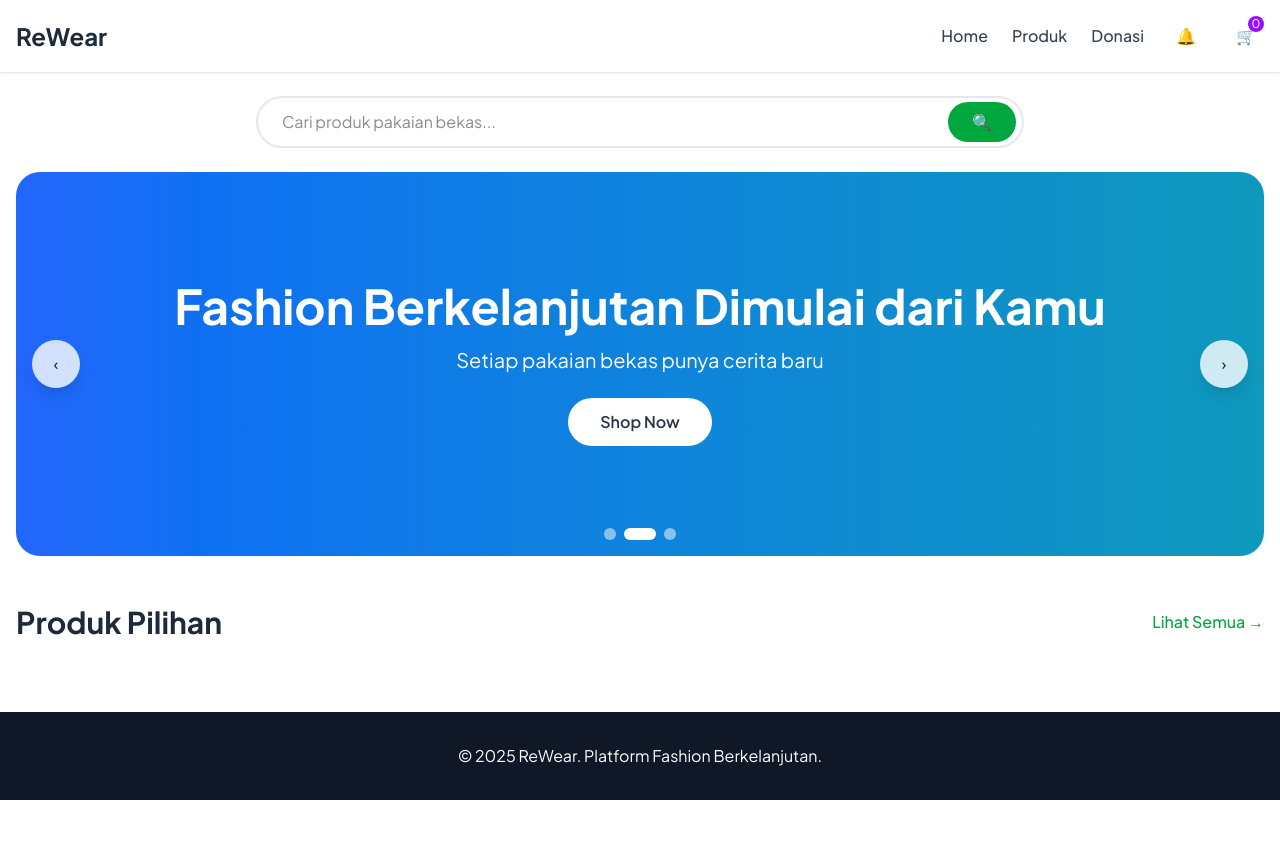
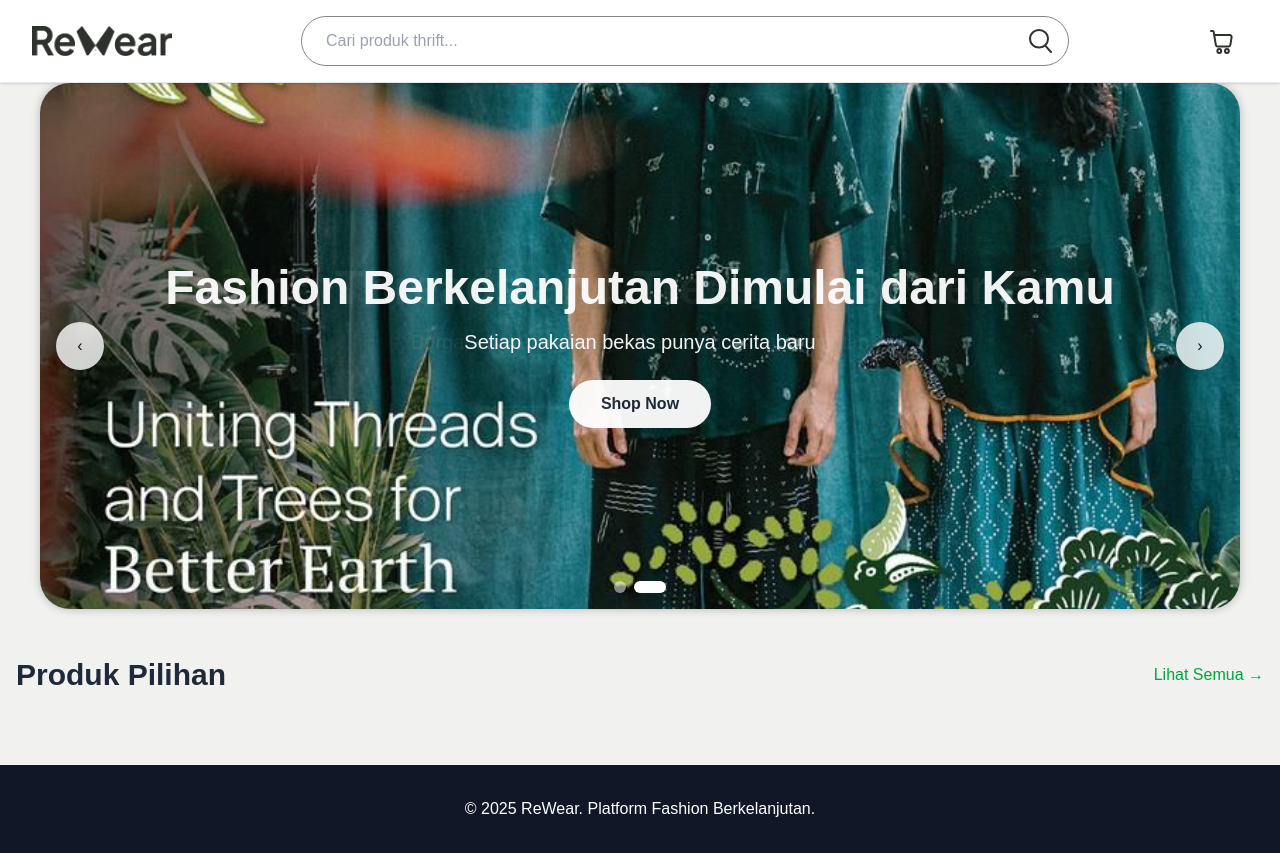
Before and after one commit to greeyash/rewear-app, a Next.js app: page / in a window 1280 px wide. Before the commit the page ends 800 px from the top, so only its background shows below. Built offline with nearby package versions, Linux system fonts and the light colour scheme; no server answers.

Commit message:
update home

```diff
--- a/app/page.tsx
+++ b/app/page.tsx
@@ -5,6 +5,7 @@ import { Plus_Jakarta_Sans } from "next/font/google";
 import Link from "next/link";
 import { useState, useEffect } from "react";
 import { useRouter } from "next/navigation";
+import Image from 'next/image';
 
 const plusJakarta = Plus_Jakarta_Sans({
   subsets: ["latin"],
@@ -40,26 +41,18 @@ export default function Home() {
   const [currentSlide, setCurrentSlide] = useState(0);
   const [donations, setDonations] = useState<Donation[]>([]);
   const [products, setProducts] = useState<Product[]>([]);
+  const [searchQuery, setSearchQuery] = useState('');
 
-  // Hero slides
+
+  // Hero slides - hanya 2 slide
   const heroSlides = [
     {
       title: "Uniting Threads and Trees for Better Earth",
-      subtitle: "Bergabunglah dalam gerakan fashion berkelanjutan",
-      image: "/hero1.jpg",
-      color: "from-emerald-600 to-teal-600"
+      subtitle: "Bergabunglah dalam gerakan fashion berkelanjutan"
     },
     {
       title: "Fashion Berkelanjutan Dimulai dari Kamu",
-      subtitle: "Setiap pakaian bekas punya cerita baru",
-      image: "/hero2.jpg",
-      color: "from-blue-600 to-cyan-600"
-    },
-    {
-      title: "Belanja Cerdas, Selamatkan Bumi",
-      subtitle: "Kurangi limbah tekstil dengan gaya",
-      image: "/hero3.jpg",
-      color: "from-purple-600 to-pink-600"
+      subtitle: "Setiap pakaian bekas punya cerita baru"
     }
   ];
 
@@ -122,60 +115,126 @@ export default function Home() {
   };
 
   return (
-    <div className={`min-h-screen bg-white ${plusJakarta.className}`}>
-      {/* Header */}
-      <header className="bg-white shadow-sm sticky top-0 z-50">
-        <div className="max-w-7xl mx-auto px-4 py-4 flex items-center justify-between">
-          <Link href="/">
-            <h1 className="text-2xl font-bold text-gray-800 cursor-pointer hover:text-green-600">
-              ReWear
-            </h1>
-          </Link>
-          <nav className="flex items-center gap-6">
-            <Link href="/" className="text-gray-700 hover:text-green-600 font-medium">
-              Home
-            </Link>
-            <Link href="/products" className="text-gray-700 hover:text-green-600 font-medium">
-              Produk
-            </Link>
-            <Link href="/donations" className="text-gray-700 hover:text-green-600 font-medium">
-              Donasi
-            </Link>
-            <button className="p-2 hover:bg-gray-100 rounded-full">
-              🔔
+    <div className="min-h-screen" style={{ backgroundColor: "#F1F1EF" }}>
+          {/* Navigation Bar */}
+          <nav className="bg-white border-b border-gray-200 sticky top-0 z-50 shadow-sm">
+            <div className="px-8 py-4">
+              <div className="flex items-center justify-between gap-4">
+                {/* Logo */}
+                <button
+                  onClick={() => router.push('/')}
+                  className="flex items-center gap-2 hover:opacity-80 transition-opacity"
+                >
+                  <Image
+                    src="/assets/logo-rewearr.png"
+                    alt="ReWear Logo"
+                    width={140}
+                    height={40}
+                    className="object-contain"
+                  />
                 </button>
-            <button className="p-2 hover:bg-gray-100 rounded-full relative">
-              🛒
-              <span className="absolute top-0 right-0 bg-purple-600 text-white text-xs rounded-full w-4 h-4 flex items-center justify-center">
-                0
-              </span>
-            </button>
-          </nav>
-        </div>
-      </header>
 
                 {/* Search Bar */}
-      <div className="max-w-7xl mx-auto px-4 py-6">
-        <form onSubmit={handleSearch} className="relative max-w-3xl mx-auto">
+                <form onSubmit={handleSearch} className="flex justify-center flex-1 max-w-3xl">
+                  <div
+                    className="relative flex items-center w-full"
+                    style={{
+                      maxWidth: '1100px',
+                      height: '50px',
+                      borderRadius: '100px',
+                      border: '1px solid #868686',
+                      background: '#FFF',
+                    }}
+                  >
                     <input
                       type="text"
-            value={searchInput}
-            onChange={(e) => setSearchInput(e.target.value)}
-            placeholder="Cari produk pakaian bekas..."
-            className="w-full px-6 py-3 border-2 border-gray-200 rounded-full focus:outline-none focus:ring-2 focus:ring-green-500 focus:border-transparent"
+                      value={searchQuery}
+                      onChange={(e) => setSearchQuery(e.target.value)}
+                      placeholder="Cari produk thrift..."
+                      className="w-full h-full rounded-full pl-6 pr-12 text-gray-700 placeholder-gray-400 focus:outline-none"
                     />
                     <button
                       type="submit"
-            className="absolute right-2 top-1/2 -translate-y-1/2 bg-green-600 text-white px-6 py-2 rounded-full hover:bg-green-700"
+                      className="absolute right-4 top-1/2 -translate-y-1/2"
                     >
-            🔍
+                      <svg
+                        xmlns="http://www.w3.org/2000/svg"
+                        width="23"
+                        height="24"
+                        viewBox="0 0 23 24"
+                        fill="none"
+                      >
+                        <path
+                          d="M16 16.4L22 23M10 1C14.9706 1 19 4.93989 19 9.8C19 14.6601 14.9706 18.6 10 18.6C5.02944 18.6 1 14.6601 1 9.8C1 4.93989 5.02944 1 10 1Z"
+                          stroke="#2D322D"
+                          strokeWidth="2"
+                          strokeLinecap="round"
+                        />
+                      </svg>
                     </button>
+                  </div>
                 </form>
+
+                {/* Cart Button */}
+                <button
+                  onClick={() => router.push('/cart')}
+                  className="w-[50px] h-[50px] flex items-center justify-center transition-transform hover:scale-105 flex-shrink-0"
+                >
+                  <svg
+                    xmlns="http://www.w3.org/2000/svg"
+                    width="50"
+                    height="50"
+                    viewBox="0 0 50 50"
+                    fill="none"
+                  >
+                    <circle
+                      cx="25"
+                      cy="25"
+                      r="24.5"
+                      fill="url(#paint0_linear_398_102)"
+                      fillOpacity="0.9"
+                      stroke="white"
+                    />
+                    <path
+                      d="M13 15H14.696C15.1859 15 15.6036 15.3548 15.6829 15.8382L16.1818 18.8824M16.1818 18.8824L17.8161 28.8529C17.9746 29.8197 18.8101 30.5294 19.7898 30.5294H30.392C31.3718 30.5294 32.2072 29.8197 32.3657 28.8529L33.6191 21.2059C33.8187 19.9884 32.8792 18.8824 31.6455 18.8824H16.1818ZM21.2727 33.1176C20.2184 33.1176 19.3636 33.9867 19.3636 35.0588C19.3636 36.1309 20.2184 37 21.2727 37C22.3271 37 23.1818 36.1309 23.1818 35.0588C23.1818 33.9867 22.3271 33.1176 21.2727 33.1176ZM27 35.0588C27 33.9867 27.8547 33.1176 28.9091 33.1176C29.9635 33.1176 30.8182 33.9867 30.8182 35.0588C30.8182 36.1309 29.9635 37 28.9091 37C27.8547 37 27 36.1309 27 35.0588Z"
+                      stroke="#2D322D"
+                      strokeWidth="2"
+                      strokeLinecap="round"
+                    />
+                    <defs>
+                      <linearGradient
+                        id="paint0_linear_398_102"
+                        x1="4.41176"
+                        y1="14.7059"
+                        x2="46.3235"
+                        y2="37.5"
+                        gradientUnits="userSpaceOnUse"
+                      >
+                        <stop stopColor="white" stopOpacity="0.5" />
+                        <stop offset="0.5" stopColor="white" />
+                        <stop offset="1" stopColor="white" stopOpacity="0.4" />
+                      </linearGradient>
+                    </defs>
+                  </svg>
+                </button>
               </div>
+            </div>
+          </nav>
 
       {/* Hero Carousel */}
       <div className="max-w-7xl mx-auto px-4 mb-12">
-        <div className="relative h-96 rounded-3xl overflow-hidden">
+        <div
+          className="relative rounded-[30px] overflow-hidden shadow-lg mx-auto"
+          style={{
+            backgroundImage: `url(/assets/hero-bg.png)`,
+            backgroundSize: 'cover',
+            backgroundPosition: 'center',
+            width: "1200px",
+            height: "526px",
+            flexShrink: 0,
+            boxShadow: "0 0 10px 0 rgba(0, 0, 0, 0.25)",
+          }}
+        >
           {heroSlides.map((slide, idx) => (
             <div
               key={idx}
@@ -183,12 +242,12 @@ export default function Home() {
                 idx === currentSlide ? "opacity-100" : "opacity-0"
               }`}
             >
-              <div className={`w-full h-full bg-gradient-to-r ${slide.color} flex items-center justify-center`}>
+              <div className="w-full h-full flex items-center justify-center">
                 <div className="text-center text-white px-8">
                   <h2 className="text-5xl font-bold mb-4">{slide.title}</h2>
                   <p className="text-xl mb-6">{slide.subtitle}</p>
                   <button
-                    onClick={() => router.push("/products")}
+                    onClick={() => window.open("https://sejauh.com/", "_blank")}
                     className="bg-white text-gray-800 px-8 py-3 rounded-full font-semibold hover:bg-gray-100 transition-colors"
                   >
                     Shop Now
```
Also changed, not shown: public/assets/hero-bg.png (added). Lines whose indentation alone changed are shown as unchanged.
